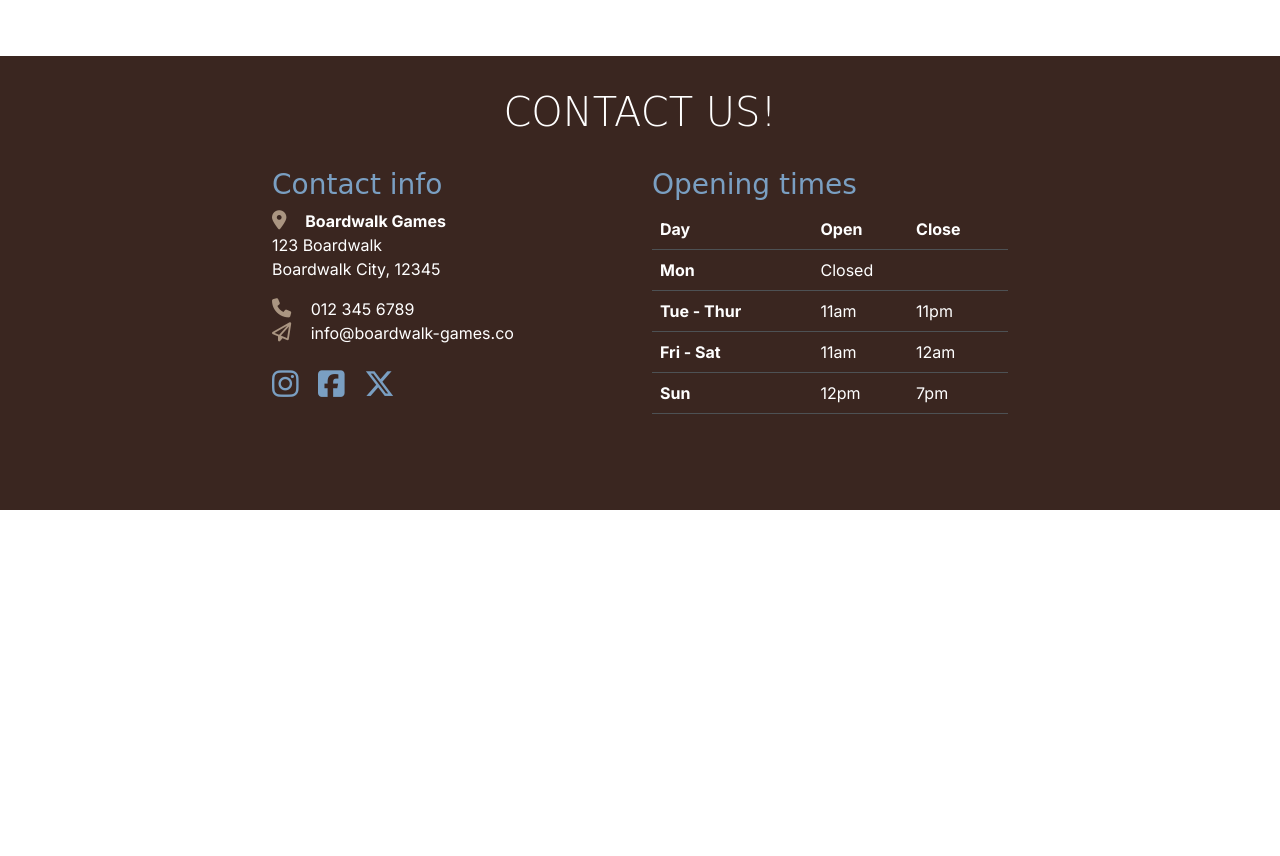
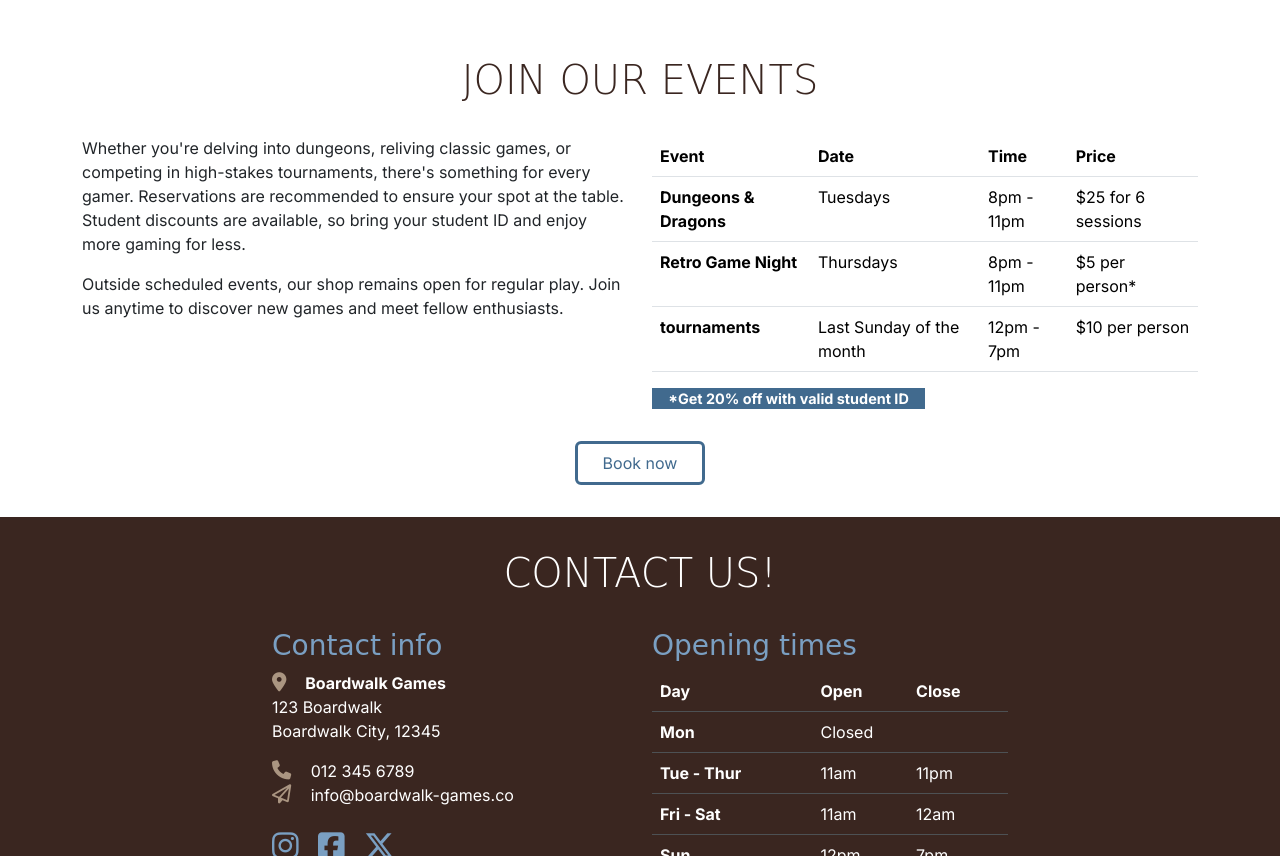
Before and after one commit to salah929/board-games, a plain HTML site: page index.html in a window 1280 px wide. Shown: the part 1120-1976 px from the top of the page. Before the commit the page ends 1630 px from the top, so only its background shows below. Drawn offline with nearby package versions, Linux system fonts and the light colour scheme; a web font is replaced by a local one.

Commit message:
Add Join Events Section

```diff
--- a/assets/css/style.css
+++ b/assets/css/style.css
@@ -64,6 +64,16 @@ h2 {
 .custom-button-outline:hover {
     background-color: var(--highlight-color);
     color: white;
+}
+
+#events h4 {
+    border: 2px solid var(--highlight-color);
+    background-color: var(--highlight-color);
+    color: white;
+    margin-bottom: 2rem;
+
+    font-size: 0.9rem;
+    font-weight: bold;
 }
 
 /* Navbar */
--- a/index.html
+++ b/index.html
@@ -41,7 +41,7 @@
                         <a class="nav-link active" aria-current="page" href="index.html">Home</a>
                     </li>
                     <li class="nav-item">
-                        <a class="nav-link" href="#">Services</a>
+                        <a class="nav-link" href="#services">Services</a>
                     </li>
                     <li class="nav-item">
                         <a class="nav-link" href="game-library.html">Games</a>
@@ -191,6 +191,63 @@
                 </div>
             </div>
         </section>
+
+        <!-- Events section -->
+        <section  id="events" class="container section">
+            <div class="row justify-content-center">
+                <div class="col-12">
+                    <h2 class="display-6 text-center">Join our events</h2>
+                </div>
+                <div class="col-12 col-lg-6">
+                    <p>
+                        Whether you're delving into dungeons, reliving classic games, or competing in high-stakes tournaments, there's something for every gamer.
+                        Reservations are recommended to ensure your spot at the table. Student discounts are available, so bring your student ID and enjoy more gaming for less.
+                    </p>
+                    <p>
+                        Outside scheduled events, our shop remains open for regular play. Join us anytime to discover new games and meet fellow enthusiasts.
+                    </p>
+                </div>
+                <div class="col-12 col-lg-6">
+                    <table class="table">
+                        <thead>
+                            <tr>
+                                <th scope="col">Event</th>
+                                <th scope="col">Date</th>
+                                <th scope="col">Time</th>
+                                <th scope="col">Price</th>
+                            </tr>
+                        </thead>
+                        <tbody>
+                            <tr>
+                                <th scope="row">Dungeons & Dragons</th>
+                                <td>Tuesdays</td>
+                                <td>8pm - 11pm</td>
+                                <td>$25 for 6 sessions</td>
+                            </tr>
+
+                            <tr>
+                                <th scope="row">Retro Game Night</th>
+                                <td>Thursdays</td>
+                                <td>8pm - 11pm</td>
+                                <td>$5 per person*</td>
+                            </tr>
+                            <tr>
+                                <th scope="row">tournaments</th>
+                                <td>Last Sunday of the month</td>
+                                <td>12pm - 7pm</td>
+                                <td>$10 per person</td>
+                            </tr>
+                        </tbody>
+                    </table>
+                    <div class="col-12 col-md-6">
+                        <h4 class="display-6 text-center">*Get 20% off with valid student ID</h4>
+                    </div>
+                </div>
+                <div class="col-12 text-center">
+                    <a href="booking.html" class="btn custom-button-outline">Book now</a>
+                </div>
+            </div>
+        </section>
     </main>
 
     <!-- Footer / contact section -->
```
